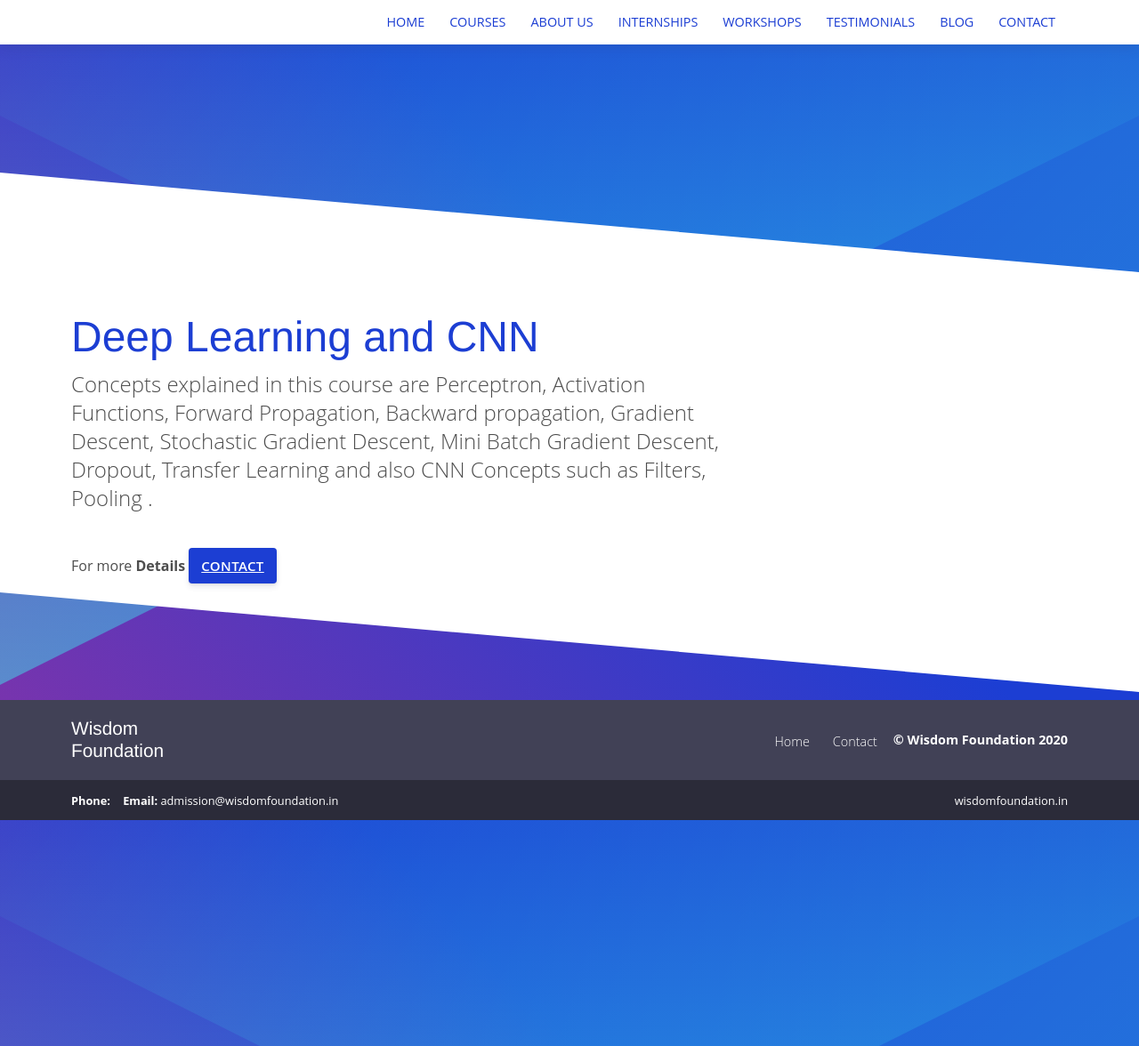
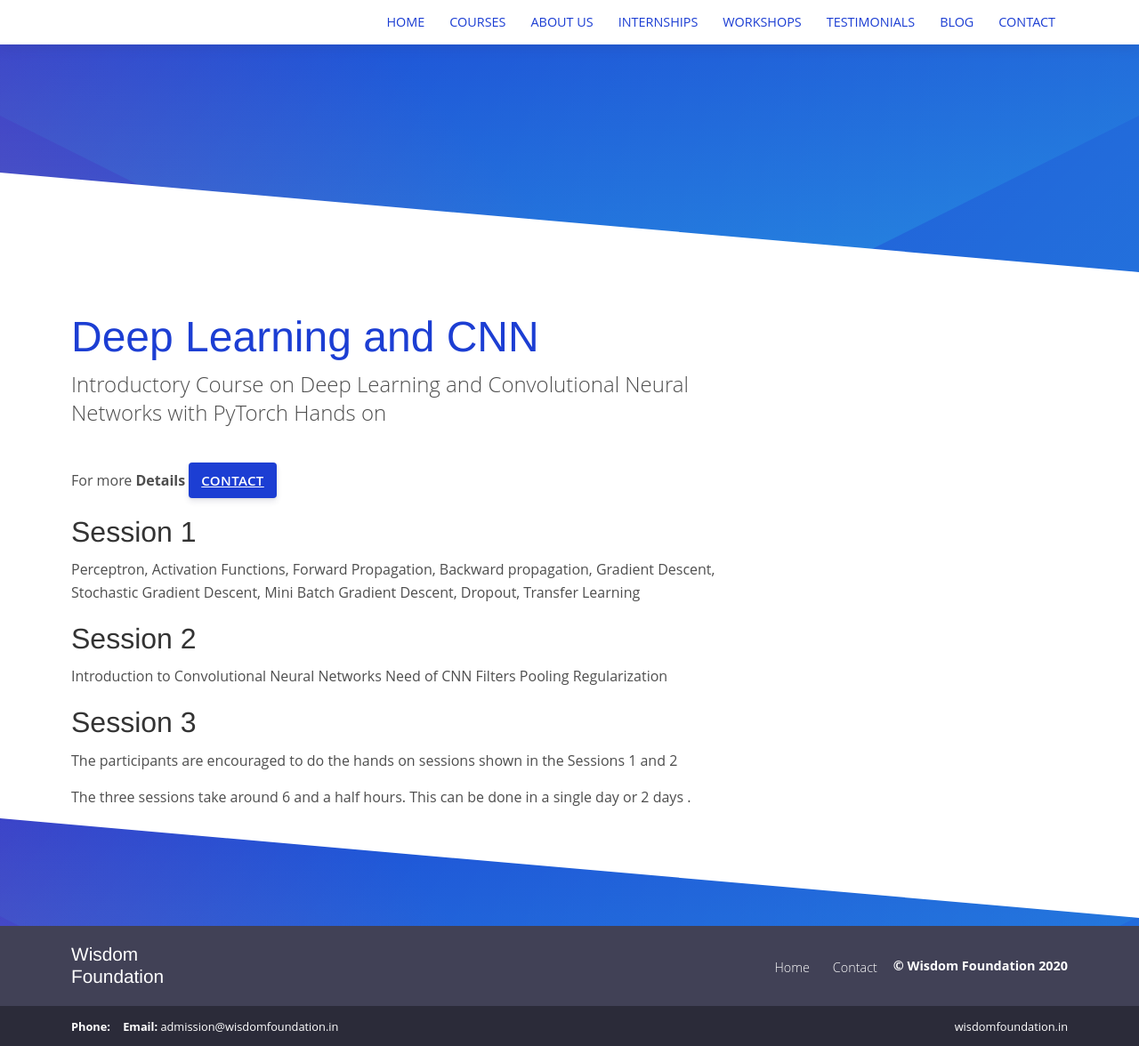
Before and after one commit to knowledgefoundation/knowledgefoundation.github.io, a Jekyll site: the page built from _courses/deep-learning-cnn.md, in a window 1280 px wide. Shown: the whole page at 89% size. Built offline with Jekyll 4.4.1, drawn with Linux system fonts in a browser that asks for light colours.

Commit message:
Added Deep Learning and CNN notes

```diff
--- a/_courses/deep-learning-cnn.md
+++ b/_courses/deep-learning-cnn.md
@@ -2,9 +2,24 @@
 title: 'Deep Learning and CNN'
 image: '/services/noun_591323.png'
 num : 60
-category : 'Marketing'
+category : 'Deep Learning'
 ---
 
-Concepts explained in this course are Perceptron, Activation Functions, Forward Propagation, Backward propagation, Gradient Descent, Stochastic Gradient Descent, Mini Batch Gradient Descent, Dropout, Transfer Learning and also CNN Concepts such as Filters, Pooling .
+Introductory Course on Deep Learning and Convolutional Neural Networks with PyTorch Hands on
 
 For more **Details**   <a href="{{site.baseurl}}/contact" class="button">Contact</a>
+
+## Session 1
+Perceptron, Activation Functions, Forward Propagation, Backward propagation, Gradient Descent, Stochastic Gradient Descent, Mini Batch Gradient Descent, Dropout, Transfer Learning
+
+## Session 2
+Introduction to Convolutional Neural Networks
+Need of CNN
+Filters
+Pooling
+Regularization
+
+## Session 3
+The participants are encouraged to do the hands on sessions shown in the Sessions 1 and 2
+
+The three sessions take around 6 and a half hours. This can be done in a single day or 2 days .
```
